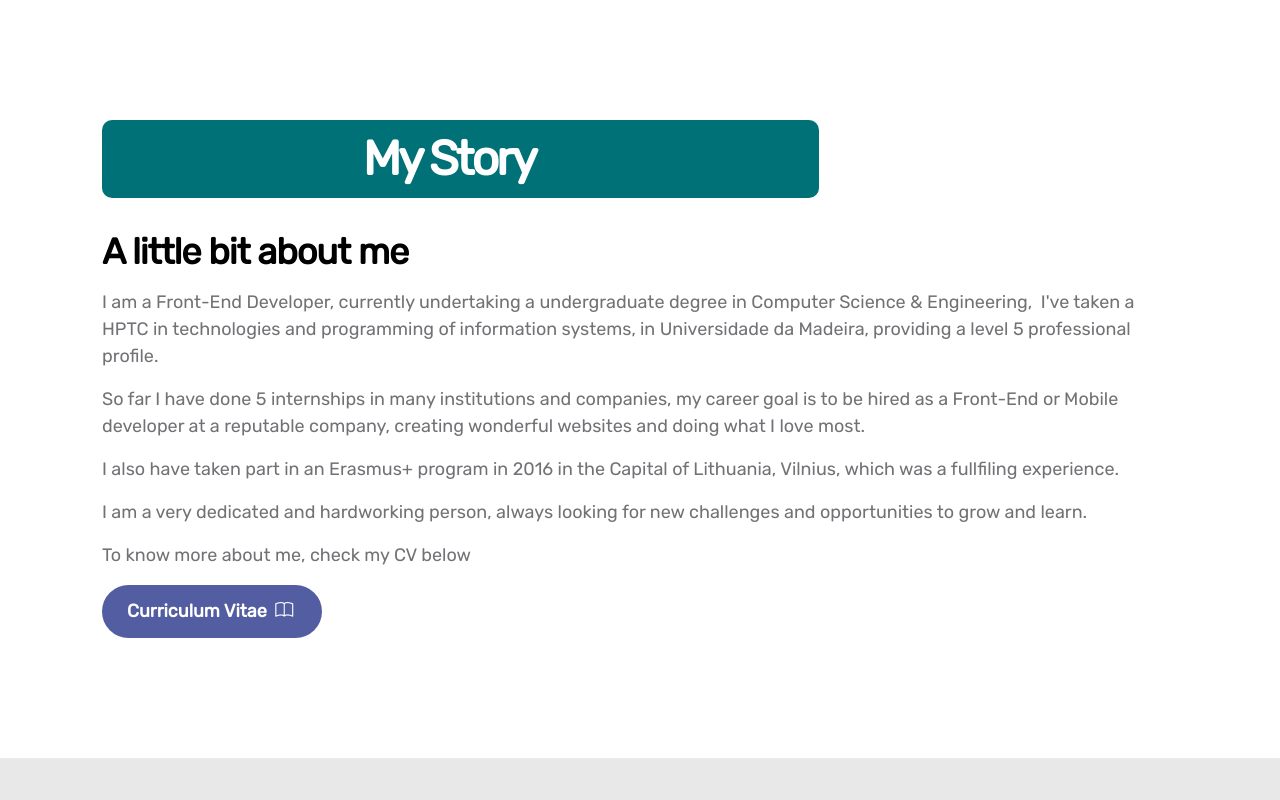
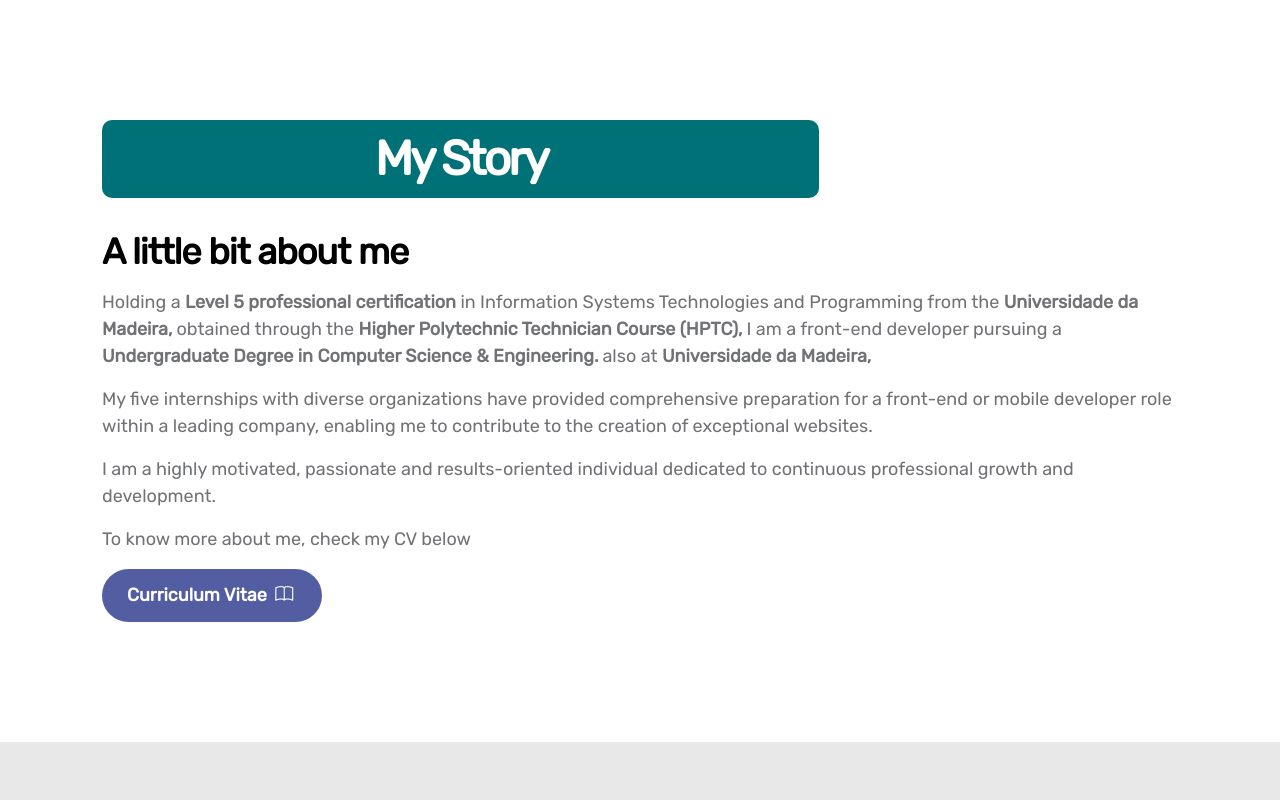
Before and after one commit to AfonsoSousa123/my-cv-web, a React (Vite) app: page / in a window 1280 px wide. Shown: the part 660-1460 px from the top of the page. Built offline with nearby package versions, Linux system fonts and the light colour scheme.

Commit message:
fix: Refactor About section content and remove unused social media links

```diff
--- a/src/sections/About.tsx
+++ b/src/sections/About.tsx
@@ -8,61 +8,67 @@ const About = () => {
               <div className="about-thumb">
                 <div className="col-sm-12 col-md-8 col-lg-8">
                   <div className="section-title-wrap d-flex justify-content-center align-items-center mb-4">
-                    <h2 className="text-white me-4 mb-0">My Story</h2>
+                    {/*<img*/}
+                    {/*    src="/Logos/AS-Logo-NoBG.png"*/}
+                    {/*    className="avatar-image img-fluid logo"*/}
+                    {/*    alt=""*/}
+                    {/*/>*/}
 
-                    {/*<img*/}
-                    {/*  src="/images/AfonsoPic.jpg"*/}
-                    {/*  className="avatar-image img-fluid"*/}
-                    {/*  alt=""*/}
-                    {/*/>*/}
+                    <h2 className="text-white mx-3 mb-0">My Story</h2>
                   </div>
                 </div>
 
                 <h3 className="pt-2 mb-3">A little bit about me</h3>
 
                 <p>
-                  I am a Front-End Developer, currently undertaking a{" "}
+                  Holding a {" "}
+                  <strong>Level 5 professional certification</strong>
+                  {" "}
+                  in Information Systems
+                  Technologies and Programming from the{" "}
                   <a
-                    className={"pe-1"}
-                    href="https://www.uma.pt/en/ensino/1o-ciclo/licenciatura-em-engenharia-informatica/"
-                    target={"_blank"}
+                      className={"pe-1"}
+                      href="https://www.uma.pt/en"
+                      target={"_blank"}
                   >
-                    undergraduate degree in Computer Science & Engineering,
-                  </a> I've taken a{" "}
+                    <strong>Universidade da Madeira,</strong>
+                  </a>
+                  obtained through the{" "}
                   <a
-                    className={"pe-1"}
-                    href="https://www.uma.pt/en/ensino/ctesp/ctesp-em-tecnologias-e-programacao-de-sistemas-de-informacao/"
-                    target={"_blank"}
+                      className={"pe-1"}
+                      href="https://www.uma.pt/en/ensino/ctesp/ctesp-em-tecnologias-e-programacao-de-sistemas-de-informacao/"
+                      target={"_blank"}
                   >
-                    HPTC in technologies and programming of information systems,
+                    <strong>Higher Polytechnic Technician Course (HPTC),</strong>
                   </a>
-                  in{" "}
+                  I am a front-end developer pursuing a{" "}
                   <a
-                    className={"pe-1"}
-                    href="https://www.uma.pt/en"
-                    target={"_blank"}
+                      className={"pe-1"}
+                      href="https://www.uma.pt/en/ensino/1o-ciclo/licenciatura-em-engenharia-informatica/"
+                      target={"_blank"}
                   >
-                    Universidade da Madeira,
+                    <strong>Undergraduate Degree in Computer Science & Engineering.</strong>
                   </a>
-                  providing a level 5 professional profile.
+                  also at{" "}
+                  <a
+                      className={"pe-1"}
+                      href="https://www.uma.pt/en"
+                      target={"_blank"}
+                  >
+                    <strong>Universidade da Madeira,</strong>
+                  </a>
+                </p>
+
+
+                <p>
+                  My five internships with diverse organizations have provided comprehensive
+                  preparation for a front-end or mobile developer role within a leading company,
+                  enabling me to contribute to the creation of exceptional websites.
                 </p>
 
                 <p>
-                  So far I have done 5 internships in many institutions and
-                  companies, my career goal is to be hired as a Front-End or
-                  Mobile developer at a reputable company, creating wonderful
-                  websites and doing what I love most.
-                </p>
-
-                <p>
-                  I also have taken part in an Erasmus+ program in 2016 in the
-                  Capital of Lithuania, Vilnius, which was a fullfiling
-                  experience.
-                </p>
-
-                <p>
-                  I am a very dedicated and hardworking person, always looking
-                  for new challenges and opportunities to grow and learn.
+                  I am a highly motivated, passionate and results-oriented individual dedicated to
+                  continuous professional growth and development.
                 </p>
 
                 <p>To know more about me, check my CV below</p>
@@ -88,4 +94,5 @@ const About = () => {
     </>
   );
 };
+
 export default About;
--- a/src/sections/Contact.tsx
+++ b/src/sections/Contact.tsx
@@ -78,21 +78,21 @@ const Contact = () => {
                       ></a>
                     </li>
 
-                    <li className="social-icon-item">
-                      <a
-                          href="#"
-                          target={"_blank"}
-                          className="social-icon-link bi-instagram"
-                      ></a>
-                    </li>
+                    {/*<li className="social-icon-item">*/}
+                    {/*  <a*/}
+                    {/*      href="#"*/}
+                    {/*      target={"_blank"}*/}
+                    {/*      className="social-icon-link bi-instagram"*/}
+                    {/*  ></a>*/}
+                    {/*</li>*/}
 
-                    <li className="social-icon-item">
-                      <a
-                          href="#"
-                          target={"_blank"}
-                          className="social-icon-link bi-youtube"
-                      ></a>
-                    </li>
+                    {/*<li className="social-icon-item">*/}
+                    {/*  <a*/}
+                    {/*      href="#"*/}
+                    {/*      target={"_blank"}*/}
+                    {/*      className="social-icon-link bi-youtube"*/}
+                    {/*  ></a>*/}
+                    {/*</li>*/}
                   </ul>
 
                   <strong className="site-footer-title d-block mt-4 mb-3">
```
